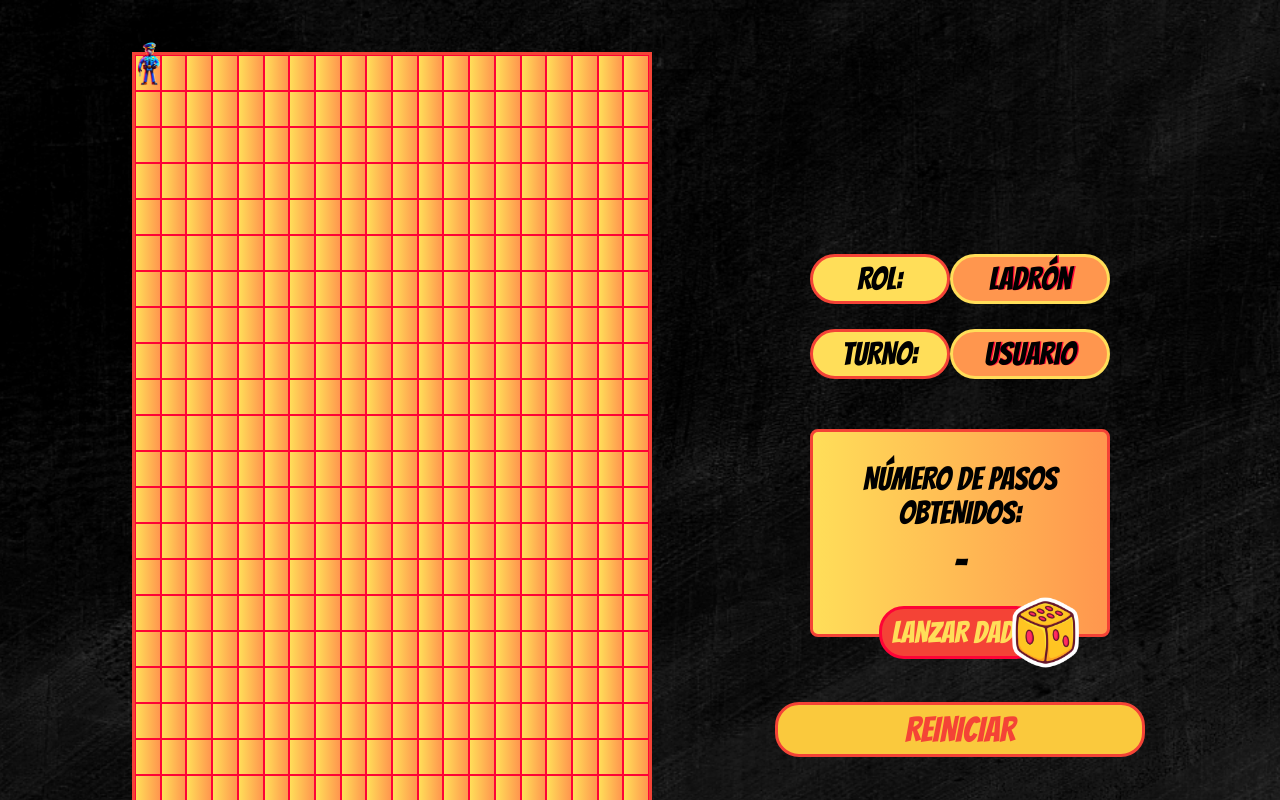
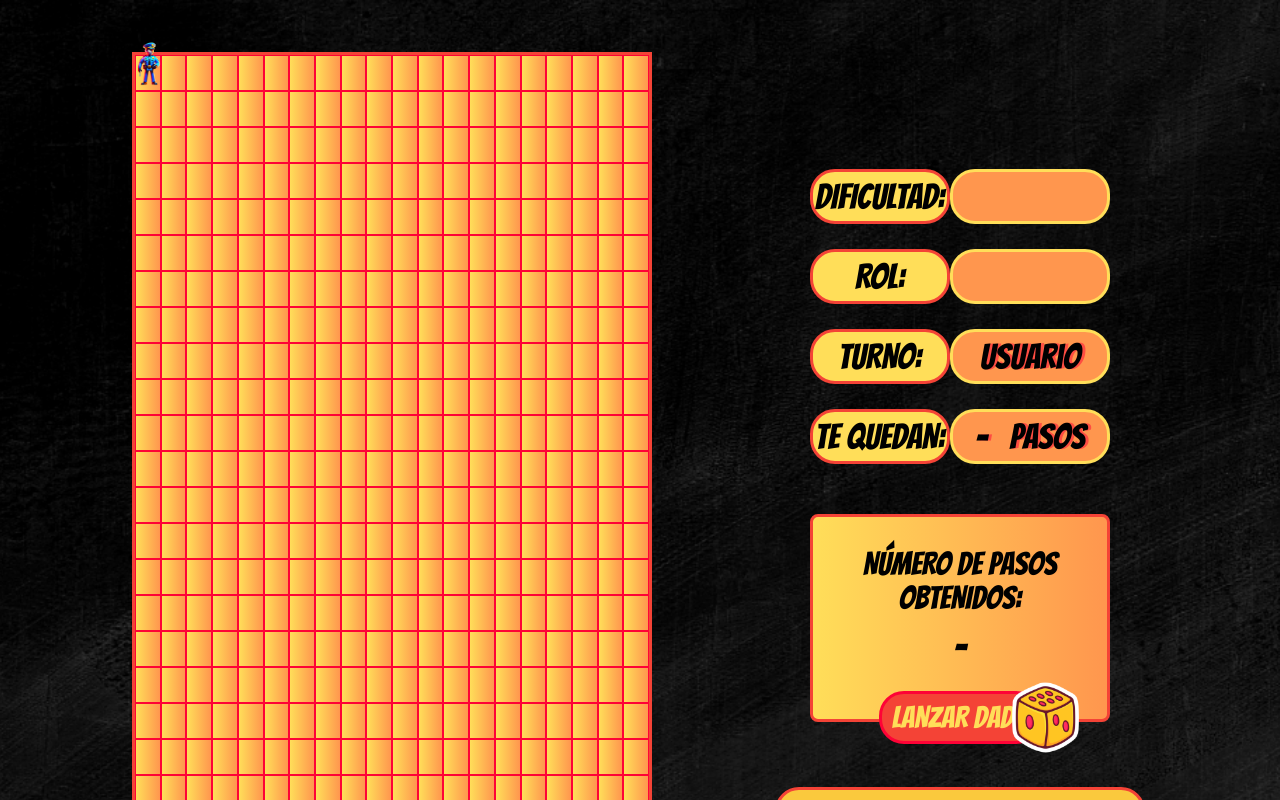
Before and after one commit to JhuniorCq/policia_vs_ladron_vista, a React (Vite) app: page /game/start in a window 1280 px wide. Shown: the top 800 px of the page. Built offline with nearby package versions, Linux system fonts and the light colour scheme; a web font is replaced by a local one.

Commit message:
Avance de las vistas

```diff
--- a/src/components/Board/Board.jsx
+++ b/src/components/Board/Board.jsx
@@ -6,15 +6,7 @@ import { Square } from "../Square/Square";
 import policeImage from "../../assets/image/police.png";
 import thiefImage from "../../assets/image/thief.png";
 
-export const Board = () => {
-  const [turn, setTurn] = useState(() => {
-    // Definimos el turno inicial
-    const turnsKey = Object.keys(PLAYERS);
-    const randomTurnKey = turnsKey[Math.floor(Math.random() * turnsKey.length)];
-    const randomTurn = PLAYERS[randomTurnKey];
-    console.log(`Turno Inicial: ${randomTurn}`);
-    return randomTurn;
-  });
+export const Board = ({ turn }) => {
   const { gameSettings } = useContext(GameSettingsContext);
   console.log(gameSettings);
 
@@ -94,6 +86,7 @@ export const Board = () => {
   };
 
   useEffect(() => {
+    if (turn === PLAYERS.USER) {
       // Evento para capturar las teclas
       window.addEventListener("keydown", handleKeyPress);
 
@@ -101,6 +94,7 @@ export const Board = () => {
       return () => {
         window.removeEventListener("keydown", handleKeyPress);
       };
+    }
   }, []);
 
   return (
--- a/src/components/GameData/GameData.css
+++ b/src/components/GameData/GameData.css
@@ -7,23 +7,19 @@
   justify-content: center;
   gap: 25px;
 }
-/*
-.game-data > * {
-  border: 1px solid yellow;
-} */
 
 .game-data__data-box {
   width: 100%;
   display: flex;
   justify-content: space-between;
   align-items: center;
-  font-size: 2rem;
+  font-size: 2.2rem;
 }
 
 .game-data__data {
   border: 3px solid var(--soft-red);
   width: 200px;
-  height: 50px;
+  height: 55px;
   text-align: center;
   align-content: center;
   border-radius: 25px;
@@ -33,10 +29,14 @@
 .game-data__data-value {
   border: 3px solid var(--light-yellow);
   width: 230px;
-  height: 50px;
+  height: 55px;
   text-align: center;
   align-content: center;
   border-radius: 25px;
   background-color: var(--soft-orange);
-  text-shadow: 1.3px 0 0 var(--cherry-red);
+  text-shadow: 3px 0 0 var(--cherry-red-shadow);
 }
+
+.game-data__steps {
+  margin-right: 15px;
+}
--- a/src/components/GameData/GameData.jsx
+++ b/src/components/GameData/GameData.jsx
@@ -1,8 +1,12 @@
 import "./GameData.css";
 
-export const GameData = ({ rol, turn }) => {
+export const GameData = ({ difficulty, rol, turn, steps = "-" }) => {
   return (
     <div className="game-data">
+      <div className="game-data__data-box">
+        <p className="game-data__data">DIFICULTAD:</p>
+        <p className="game-data__data-value">{difficulty}</p>
+      </div>
       <div className="game-data__data-box">
         <p className="game-data__data">ROL:</p>
         <p className="game-data__data-value">{rol}</p>
@@ -11,6 +15,12 @@ export const GameData = ({ rol, turn }) => {
         <p className="game-data__data">TURNO:</p>
         <p className="game-data__data-value">{turn}</p>
       </div>
+      <div className="game-data__data-box">
+        <p className="game-data__data">TE QUEDAN:</p>
+        <p className="game-data__data-value">
+          <span className="game-data__steps">{steps}</span> PASOS
+        </p>
+      </div>
     </div>
   );
 };
--- a/src/components/OptionButton/OptionButton.css
+++ b/src/components/OptionButton/OptionButton.css
@@ -47,6 +47,8 @@
   text-shadow: 3px 0 0 var(--canary-yellow-shadow);
   cursor: pointer;
   transition: scale 0.3s ease-in-out;
+  position: relative;
+  z-index: 10;
 }
 
 .difficulty__button-option:hover,
--- a/src/context/GameSettings/GameSettingsProvider.jsx
+++ b/src/context/GameSettings/GameSettingsProvider.jsx
@@ -15,10 +15,6 @@ export const GameSettingsProvider = ({ children }) => {
       },
     },
   });
-
-  // const chooseGameMode = (gameMode) => {
-  //   setGameSettings({ ...gameSettings, gameMode });
-  // };
 
   const chooseDifficulty = (difficulty) => {
     setGameSettings({ ...gameSettings, difficulty });
--- a/src/pages/Game/Game.jsx
+++ b/src/pages/Game/Game.jsx
@@ -3,16 +3,34 @@ import { Board } from "../../components/Board/Board";
 import { RollDie } from "../../components/RollDie/RollDie";
 import { GameData } from "../../components/GameData/GameData";
 import { OptionButton } from "../../components/OptionButton/OptionButton";
+import { useContext, useState } from "react";
+import { GameSettingsContext } from "../../context/GameSettings/GameSettingsContext";
+import { PLAYERS } from "../../utils/constants";
 
 export const Game = () => {
+  const { gameSettings } = useContext(GameSettingsContext);
+  const [turn, setTurn] = useState(() => {
+    // Definimos el turno inicial
+    const turnsKey = Object.keys(PLAYERS);
+    const randomTurnKey = turnsKey[Math.floor(Math.random() * turnsKey.length)];
+    const randomTurn = PLAYERS[randomTurnKey];
+    console.log(`Turno Inicial: ${randomTurn}`);
+    return randomTurn;
+  });
+
   const reset = () => {
     console.log("Reseteando");
   };
   return (
     <div className="game">
-      <Board />
+      <Board turn={turn} />
       <div className="game__options">
-        <GameData rol="Ladrón" turn="Usuario" />
+        <GameData
+          difficulty={gameSettings.difficulty}
+          rol={gameSettings.players.player1.rol}
+          turn={turn}
+          // steps={}
+        />
         <RollDie />
         <OptionButton
           className="game__reset-button"
```
Lines whose indentation alone changed are shown as unchanged.
